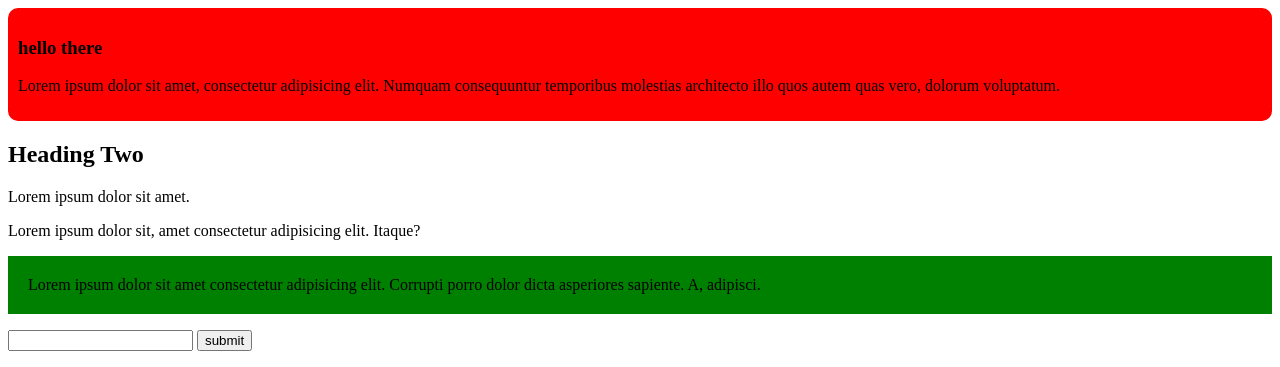
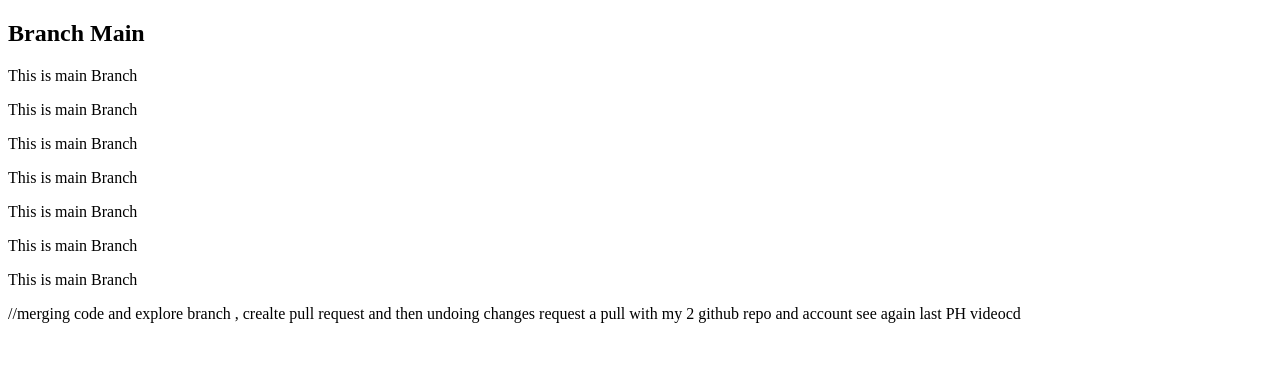
Before and after one commit to sidka001/PH-test, a plain HTML site: page index.html in a window 1280 px wide. Shown: the top 367 px of the page. Drawn offline with Linux system fonts and the light colour scheme.

Commit message:
main branch update

```diff
--- a/index.html
+++ b/index.html
@@ -7,17 +7,14 @@
     <link rel="stylesheet" href="style.css">
 </head>
 <body>
-    <div class="img">
-        <h3>hello there</h3>
-        <p>Lorem ipsum dolor sit amet, consectetur adipisicing elit. Numquam consequuntur temporibus molestias architecto illo quos autem quas vero, dolorum voluptatum.</p>
-    </div>
-    <h2>Heading Two</h2>
-    <p>Lorem ipsum dolor sit amet.</p>
-    <p id="secondp">Lorem ipsum dolor sit, amet consectetur adipisicing elit. Itaque?</p>
-    <p class="lastp">Lorem ipsum dolor sit amet consectetur adipisicing elit. Corrupti porro dolor dicta asperiores sapiente. A, adipisci.</p>
-    <input type="email" name="" id="">
-    <input type="submit" value="submit">
-    <h1>MAIN BRANCH</h1>
+    <h2>Branch Main</h2>
+    <p>This is main Branch</p>
+    <p>This is main Branch</p>
+    <p>This is main Branch</p>
+    <p>This is main Branch</p>
+    <p>This is main Branch</p>
+    <p>This is main Branch</p>
+    <p>This is main Branch</p>
 </body>
 </html>
 
```
Also changed, not shown: 1 other file.
